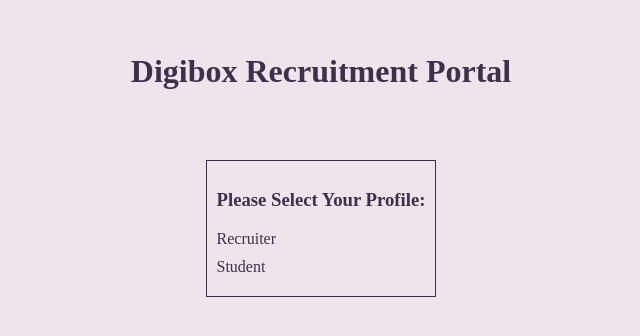
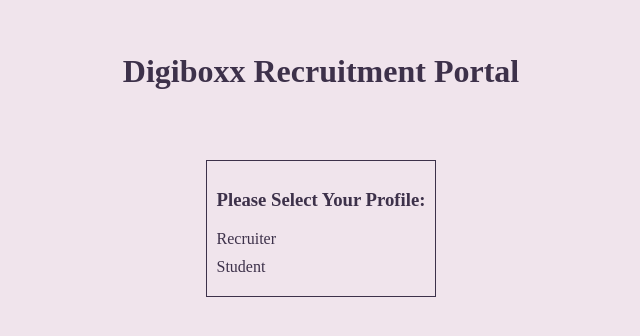
Before and after one commit to Amarjeetkumar71/DigiboxxRecuritment.io, a plain HTML site: page index.html in a window 1280 px wide. Shown: the part 244-580 px from the top of the page, without its empty margins (319-959 px from the left). Drawn offline with Linux system fonts and the light colour scheme.

Commit message:
Update index.html

```diff
--- a/index.html
+++ b/index.html
@@ -1,7 +1,7 @@
 <!DOCTYPE html>
 <html>
   <head>
-    <title>Digibox Recruitment Portal - Login</title>
+    <title>Digiboxx Recruitment Portal - Login</title>
     <style>
       body {
         display: flex;
@@ -68,7 +68,7 @@
     </style>
   </head>
   <body>
-    <h1>Digibox Recruitment Portal</h1>
+    <h1>Digiboxx Recruitment Portal</h1>
     <div id="profile-box">
       <h3>Please Select Your Profile:</h3>
       <ul>
```
